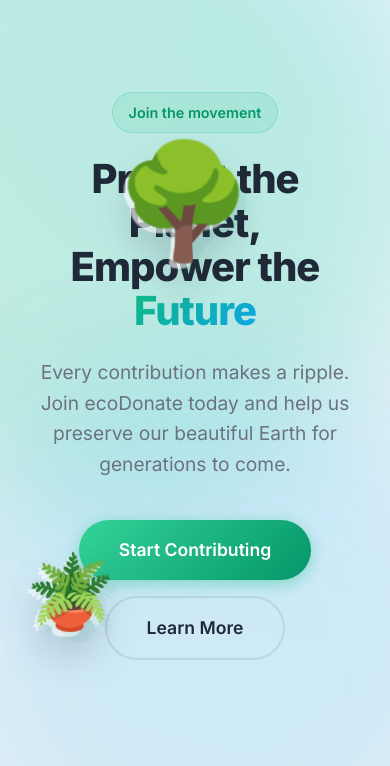
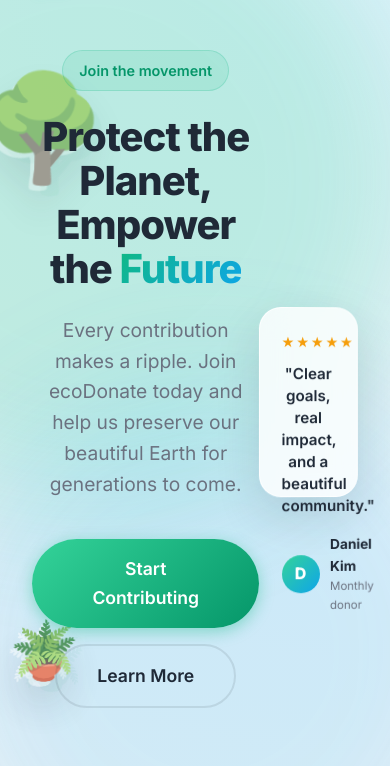
Before and after one commit to Azamatmasharipov707/birbalo, a plain HTML site: page index.html in a window 390 px wide. Shown: the part 78-844 px from the top of the page. Drawn offline with Linux system fonts and the light colour scheme.

Commit message:
chap yon reviewlar by shohnazar

```diff
--- a/index.html
+++ b/index.html
@@ -72,6 +72,41 @@
                 <a href="#donate" class="btn btn-donate btn-large">Start Contributing</a>
                 <a href="#learn-more" class="btn btn-outline btn-large">Learn More</a>
             </div>
+        </div>
+        <div class="hero-reviews" aria-label="Community reviews">
+            <article class="hero-review active">
+                <div class="review-stars" aria-label="5 out of 5 stars">★★★★★</div>
+                <p>"EcoDonate makes every contribution feel meaningful."</p>
+                <div class="review-author">
+                    <span class="review-avatar">A</span>
+                    <div>
+                        <strong>Aisha Karim</strong>
+                        <small>Verified supporter</small>
+                    </div>
+                </div>
+            </article>
+            <article class="hero-review">
+                <div class="review-stars" aria-label="5 out of 5 stars">★★★★★</div>
+                <p>"Clear goals, real impact, and a beautiful community."</p>
+                <div class="review-author">
+                    <span class="review-avatar">D</span>
+                    <div>
+                        <strong>Daniel Kim</strong>
+                        <small>Monthly donor</small>
+                    </div>
+                </div>
+            </article>
+            <article class="hero-review">
+                <div class="review-stars" aria-label="5 out of 5 stars">★★★★★</div>
+                <p>"I love seeing the planet projects grow with our support."</p>
+                <div class="review-author">
+                    <span class="review-avatar">S</span>
+                    <div>
+                        <strong>Sofia Martinez</strong>
+                        <small>Eco volunteer</small>
+                    </div>
+                </div>
+            </article>
         </div>
     </main>
 <!-- Ozgartirish -->
--- a/js/main.js
+++ b/js/main.js
@@ -40,3 +40,21 @@ window.addEventListener('scroll', () => {
         link.classList.toggle('active', link.getAttribute('href') === `#${currentSection}`);
     });
 });
+
+// Rotate the reviews in the Home hero
+const heroReviews = document.querySelectorAll('.hero-review');
+let activeReview = 0;
+
+if (heroReviews.length > 1) {
+    setInterval(() => {
+        const currentReview = heroReviews[activeReview];
+        currentReview.classList.remove('active');
+        currentReview.classList.add('leaving');
+
+        activeReview = (activeReview + 1) % heroReviews.length;
+        heroReviews[activeReview].classList.remove('leaving');
+        heroReviews[activeReview].classList.add('active');
+
+        setTimeout(() => currentReview.classList.remove('leaving'), 700);
+    }, 4000);
+}
--- a/style.css
+++ b/style.css
@@ -392,6 +392,101 @@ html {
     flex-wrap: wrap;
 }
 
+.hero-reviews {
+    position: absolute;
+    right: clamp(1.5rem, 4vw, 5rem);
+    top: 50%;
+    z-index: 3;
+    width: 260px;
+    height: 190px;
+    transform: translateY(-46%);
+    perspective: 1000px;
+}
+
+.hero-review {
+    position: absolute;
+    inset: 0;
+    padding: 1.35rem;
+    border: 1px solid rgba(255, 255, 255, 0.8);
+    border-radius: 22px;
+    background: rgba(255, 255, 255, 0.82);
+    box-shadow: 0 18px 45px rgba(31, 41, 55, 0.14);
+    backdrop-filter: blur(14px);
+    -webkit-backdrop-filter: blur(14px);
+    opacity: 0;
+    transform: translateY(18px) rotateY(-12deg) scale(0.94);
+    transition: opacity 0.7s ease, transform 0.7s cubic-bezier(0.25, 0.8, 0.25, 1);
+    pointer-events: none;
+}
+
+.hero-review.active {
+    opacity: 1;
+    transform: translateY(0) rotateY(0) scale(1);
+    animation: review-hover 4s ease-in-out infinite;
+    pointer-events: auto;
+}
+
+.hero-review.leaving {
+    opacity: 0;
+    transform: translateX(28px) translateY(-12px) rotateY(10deg) scale(0.94);
+}
+
+.review-stars {
+    color: #f59e0b;
+    font-size: 0.9rem;
+    letter-spacing: 0.12em;
+}
+
+.hero-review > p {
+    margin: 0.65rem 0 1rem;
+    color: var(--text-main);
+    font-size: 0.95rem;
+    line-height: 1.45;
+    font-weight: 600;
+}
+
+.review-author {
+    display: flex;
+    align-items: center;
+    gap: 0.65rem;
+    text-align: left;
+}
+
+.review-avatar {
+    width: 38px;
+    height: 38px;
+    flex: 0 0 38px;
+    display: grid;
+    place-items: center;
+    border-radius: 50%;
+    background: linear-gradient(135deg, var(--primary-light), #0ea5e9);
+    color: #ffffff;
+    font-weight: 800;
+}
+
+.review-author div {
+    display: flex;
+    flex-direction: column;
+}
+
+.review-author strong {
+    font-size: 0.86rem;
+}
+
+.review-author small {
+    color: var(--text-muted);
+    font-size: 0.72rem;
+}
+
+@keyframes review-hover {
+    0%, 100% {
+        transform: translateY(0) rotateY(-2deg);
+    }
+    50% {
+        transform: translateY(-14px) rotateY(3deg);
+    }
+}
+
 /* Supporters Section */
 .supporters {
     padding: 6rem 2rem;
@@ -487,6 +582,28 @@ html {
         display: flex;
     }
 
+    .hero-plant-small {
+        left: 0.5rem;
+        bottom: 7%;
+        z-index: 0;
+        opacity: 0.75;
+    }
+
+    .hero-plant-small span {
+        font-size: 3.5rem;
+    }
+
+    .hero-tree {
+        left: -1.5rem;
+        top: 16%;
+        z-index: 0;
+        opacity: 0.55;
+    }
+
+    .hero-tree span {
+        font-size: 6.5rem;
+    }
+
     .nav-actions {
         display: none;
     }
@@ -523,6 +640,15 @@ html {
     .supporters-grid {
         grid-template-columns: repeat(2, 1fr);
     }
+
+    .hero-reviews {
+        position: relative;
+        right: auto;
+        top: auto;
+        width: min(260px, calc(100vw - 2.5rem));
+        margin: 2.5rem auto -2rem;
+        transform: none;
+    }
 }
 
 @media screen and (max-width: 480px) {
```
